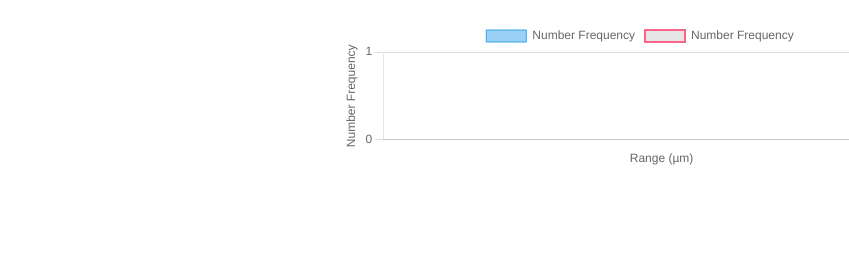
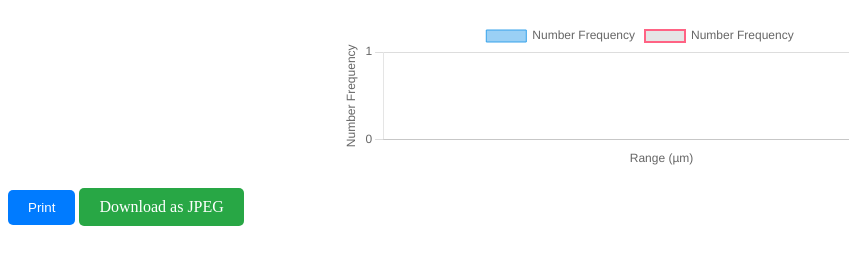
Before and after one commit to ShrutiSharma77/research-data-analyzer, a Flask app: template templates/print.html in a window 1280 px wide. Shown: the part 55-320 px from the top of the page, without its empty margins (0-849 px from the left). Run offline with Flask 2, Linux system fonts and the light colour scheme; the template is opened without the code that fills it, so the values that code supplies are empty; some libraries are stand-ins or nearby versions.

Commit message:
added print as jpeg

```diff
--- a/templates/print.html
+++ b/templates/print.html
@@ -55,8 +55,39 @@
             border-radius: 5px;
             box-shadow: 0 2px 5px rgba(0, 0, 0, 0.1);
         }
+        .print-button {
+            margin-top: 20px;
+            padding: 10px 20px;
+            background-color: #007bff;
+            color: #fff;
+            border: none;
+            border-radius: 5px;
+            cursor: pointer;
+        }
+
+        .print-button:hover {
+            background-color: #0056b3;
+        }
+        .download-button {
+            display: inline-block;
+            margin-top: 10px;
+            padding: 10px 20px;
+            background-color: #28a745;
+            color: #fff;
+            border: none;
+            border-radius: 5px;
+            text-decoration: none;
+        }
+
+        .download-button:hover {
+            background-color: #218838;
+        }
+
+
 
     </style>
+    <script src="https://cdnjs.cloudflare.com/ajax/libs/dom-to-image/2.6.0/dom-to-image.min.js"></script>
+
 </head>
 <body>
 
@@ -82,6 +113,8 @@
         </div>
     </div>
 
+    <button onclick="window.print()" class="print-button">Print</button>
+    <a href="#" id="download-button" class="download-button">Download as JPEG</a>
 
 
     <script>
@@ -143,6 +176,29 @@
             }
         });
 
+        // JavaScript code
+        var downloadButton = document.getElementById('download-button');
+        downloadButton.addEventListener('click', function() {
+            // Hide the buttons before capturing the image
+            var printButton = document.querySelector('.print-button');
+            var downloadButton = document.querySelector('.download-button');
+            printButton.style.display = 'none';
+            downloadButton.style.display = 'none';
+
+            domtoimage.toJpeg(document.body, { bgcolor: '#ffffff' }) // Set the background color to white
+                .then(function(dataUrl) {
+                    var link = document.createElement('a');
+                    link.download = 'chart.jpg';
+                    link.href = dataUrl;
+                    link.click();
+
+                    // Show the buttons after capturing the image
+                    printButton.style.display = 'block';
+                    downloadButton.style.display = 'block';
+                });
+        });
+
+
     </script>
 
 </body>
```
